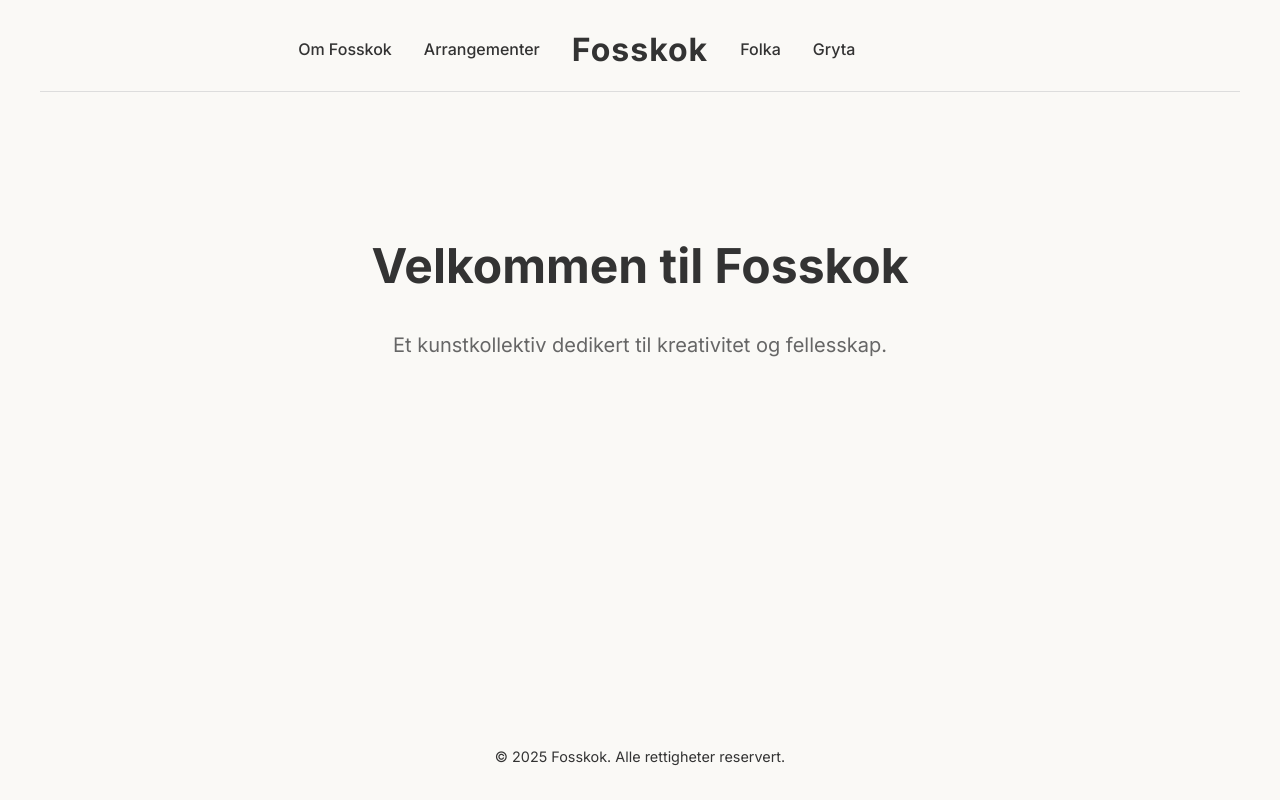
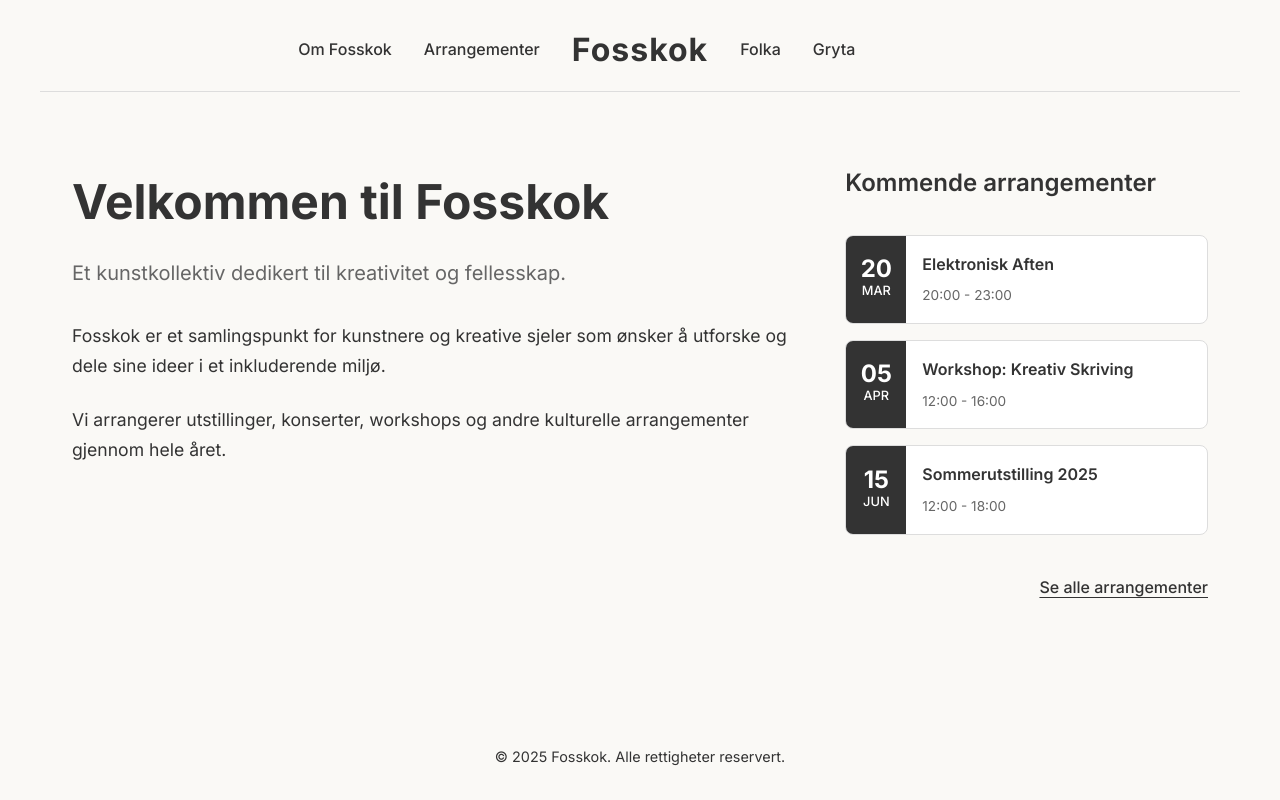
Before and after one commit to 0xJensMalm/fosskok, a Next.js app: page / in a window 1280 px wide. Built offline with nearby package versions, Linux system fonts and the light colour scheme.

Commit message:
Update website layout: simplified Gryta page, moved visit info to Om Fosskok, added event feed to homepage

```diff
--- a/app/gryta/page.module.css
+++ b/app/gryta/page.module.css
@@ -11,6 +11,7 @@
   font-weight: 700;
   margin-bottom: 1rem;
   color: var(--foreground);
+  text-align: center;
 }
 
 .content {
@@ -134,6 +135,20 @@
   font-weight: 500;
 }
 
+.stayTuned {
+  display: flex;
+  justify-content: center;
+  align-items: center;
+  min-height: 300px;
+}
+
+.stayTuned p {
+  font-size: 2rem;
+  font-weight: 500;
+  color: var(--accent);
+  font-style: italic;
+}
+
 @media (max-width: 768px) {
   .content {
     grid-template-columns: 1fr;
--- a/app/om-fosskok/page.module.css
+++ b/app/om-fosskok/page.module.css
@@ -1,7 +1,7 @@
 .container {
   display: flex;
   flex-direction: column;
-  max-width: 800px;
+  max-width: 1000px;
   margin: 0 auto;
 }
 
@@ -13,13 +13,59 @@
 }
 
 .content {
+  display: grid;
+  grid-template-columns: 1fr 1fr;
+  gap: 2rem;
+}
+
+.description {
   display: flex;
   flex-direction: column;
   gap: 1.5rem;
 }
 
-.content p {
+.description p {
   font-size: 1.1rem;
   line-height: 1.7;
   color: var(--foreground);
 }
+
+.infoBox {
+  background-color: #fff;
+  border: 1px solid var(--divider);
+  border-radius: 8px;
+  padding: 2rem;
+  display: flex;
+  flex-direction: column;
+  gap: 1.5rem;
+  height: fit-content;
+}
+
+.infoBox h2 {
+  font-size: 1.5rem;
+  font-weight: 600;
+  margin-bottom: 0.5rem;
+  color: var(--foreground);
+}
+
+.infoItem {
+  display: flex;
+  flex-direction: column;
+  gap: 0.5rem;
+}
+
+.infoItem strong {
+  font-weight: 600;
+  color: var(--foreground);
+}
+
+.infoItem p {
+  margin: 0;
+  color: var(--accent);
+}
+
+@media (max-width: 768px) {
+  .content {
+    grid-template-columns: 1fr;
+  }
+}
--- a/app/page.module.css
+++ b/app/page.module.css
@@ -1,16 +1,20 @@
-.homeContainer {
+.homeLayout {
+  display: grid;
+  grid-template-columns: 2fr 1fr;
+  gap: 3rem;
+  max-width: 1200px;
+  margin: 0 auto;
+}
+
+.mainContent {
   display: flex;
   flex-direction: column;
-  align-items: center;
-  justify-content: center;
-  text-align: center;
-  padding: 4rem 2rem;
 }
 
 .title {
   font-size: 3rem;
   font-weight: 700;
-  margin-bottom: 1.5rem;
+  margin-bottom: 1rem;
   color: var(--foreground);
 }
 
@@ -18,6 +22,107 @@
   font-size: 1.25rem;
   max-width: 600px;
   line-height: 1.6;
+  color: var(--accent);
+  margin-bottom: 2rem;
+}
+
+.introText {
+  display: flex;
+  flex-direction: column;
+  gap: 1.5rem;
+}
+
+.introText p {
+  font-size: 1.1rem;
+  line-height: 1.7;
+  color: var(--foreground);
+}
+
+.sideContent {
+  display: flex;
+  flex-direction: column;
+  gap: 1.5rem;
+}
+
+.sideTitle {
+  font-size: 1.5rem;
+  font-weight: 600;
+  margin-bottom: 0.5rem;
+  color: var(--foreground);
+}
+
+.eventsList {
+  display: flex;
+  flex-direction: column;
+  gap: 1rem;
+}
+
+.eventCard {
+  display: flex;
+  background-color: #fff;
+  border: 1px solid var(--divider);
+  border-radius: 8px;
+  overflow: hidden;
+  transition: transform 0.2s ease, box-shadow 0.2s ease;
+}
+
+.eventCard:hover {
+  transform: translateY(-3px);
+  box-shadow: 0 5px 15px rgba(0, 0, 0, 0.05);
+}
+
+.eventDate {
+  display: flex;
+  flex-direction: column;
+  align-items: center;
+  justify-content: center;
+  background-color: var(--foreground);
+  color: #fff;
+  padding: 0.75rem;
+  min-width: 60px;
+}
+
+.day {
+  font-size: 1.5rem;
+  font-weight: 700;
+  line-height: 1;
+}
+
+.month {
+  font-size: 0.8rem;
+  font-weight: 500;
+  text-transform: uppercase;
+}
+
+.eventDetails {
+  padding: 1rem;
+  flex: 1;
+}
+
+.eventDetails h3 {
+  font-size: 1rem;
+  font-weight: 600;
+  margin-bottom: 0.5rem;
+  color: var(--foreground);
+}
+
+.eventTime {
+  font-size: 0.85rem;
+  color: var(--accent);
+  margin: 0;
+}
+
+.viewAllLink {
+  display: inline-block;
+  margin-top: 1rem;
+  color: var(--foreground);
+  font-weight: 500;
+  text-decoration: underline;
+  text-underline-offset: 4px;
+  align-self: flex-end;
+}
+
+.viewAllLink:hover {
   color: var(--accent);
 }
 
@@ -39,6 +144,16 @@
   }
 }
 
+@media (max-width: 768px) {
+  .homeLayout {
+    grid-template-columns: 1fr;
+  }
+
+  .title {
+    font-size: 2.5rem;
+  }
+}
+
 @media (max-width: 600px) {
   .homeContainer {
     padding: 2rem 1rem;
--- a/app/page.tsx
+++ b/app/page.tsx
@@ -1,15 +1,77 @@
 import React from "react";
 import ContentContainer from "../src/components/ContentContainer";
 import styles from "./page.module.css";
+import Link from "next/link";
+
+// Example event data - in a real application, this would come from a database or API
+const upcomingEvents = [
+  {
+    id: 1,
+    title: "Elektronisk Aften",
+    date: "20. mars 2025",
+    time: "20:00 - 23:00",
+    day: "20",
+    month: "MAR"
+  },
+  {
+    id: 2,
+    title: "Workshop: Kreativ Skriving",
+    date: "5. april 2025",
+    time: "12:00 - 16:00",
+    day: "05",
+    month: "APR"
+  },
+  {
+    id: 3,
+    title: "Sommerutstilling 2025",
+    date: "15. juni 2025",
+    time: "12:00 - 18:00",
+    day: "15",
+    month: "JUN"
+  }
+];
 
 export default function Home() {
   return (
     <ContentContainer>
-      <div className={styles.homeContainer}>
-        <h1 className={styles.title}>Velkommen til Fosskok</h1>
-        <p className={styles.description}>
-          Et kunstkollektiv dedikert til kreativitet og fellesskap.
-        </p>
+      <div className={styles.homeLayout}>
+        <div className={styles.mainContent}>
+          <h1 className={styles.title}>Velkommen til Fosskok</h1>
+          <p className={styles.description}>
+            Et kunstkollektiv dedikert til kreativitet og fellesskap.
+          </p>
+          <div className={styles.introText}>
+            <p>
+              Fosskok er et samlingspunkt for kunstnere og kreative sjeler som ønsker å
+              utforske og dele sine ideer i et inkluderende miljø.
+            </p>
+            <p>
+              Vi arrangerer utstillinger, konserter, workshops og andre kulturelle
+              arrangementer gjennom hele året.
+            </p>
+          </div>
+        </div>
+
+        <div className={styles.sideContent}>
+          <h2 className={styles.sideTitle}>Kommende arrangementer</h2>
+          <div className={styles.eventsList}>
+            {upcomingEvents.map((event) => (
+              <div key={event.id} className={styles.eventCard}>
+                <div className={styles.eventDate}>
+                  <span className={styles.day}>{event.day}</span>
+                  <span className={styles.month}>{event.month}</span>
+                </div>
+                <div className={styles.eventDetails}>
+                  <h3>{event.title}</h3>
+                  <p className={styles.eventTime}>{event.time}</p>
+                </div>
+              </div>
+            ))}
+          </div>
+          <Link href="/arrangementer" className={styles.viewAllLink}>
+            Se alle arrangementer
+          </Link>
+        </div>
       </div>
     </ContentContainer>
   );
```
Also changed, not shown: app/gryta/page.tsx (+2 -60 lines), app/om-fosskok/page.tsx (+26 -0 lines).
